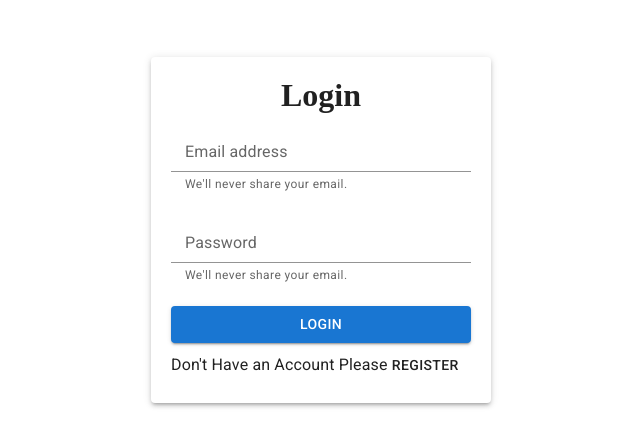
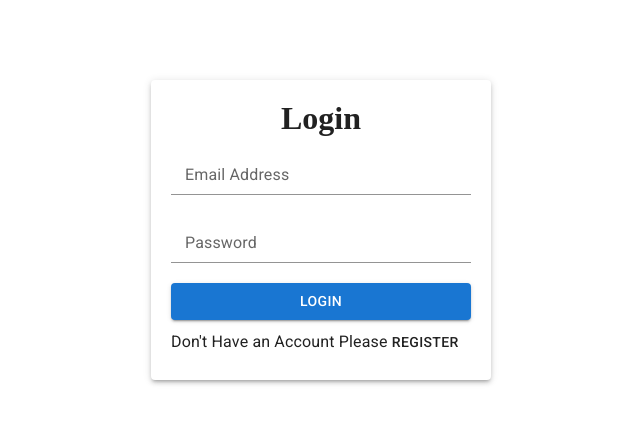
Before and after one commit to imyagnesh/clarion, a React app: page / in a window 1280 px wide. Shown: the part 170-616 px from the top of the page, without its empty margins (319-959 px from the left). Built offline with nearby package versions, Linux system fonts and the light colour scheme.

Commit message:
complited login page

```diff
--- a/package.json
+++ b/package.json
@@ -51,6 +51,7 @@
     "@mui/material": "^5.1.0",
     "@mui/styles": "^5.1.0",
     "classnames": "^2.3.1",
+    "formik": "^2.2.9",
     "prop-types": "^15.7.2",
     "react": "^17.0.2",
     "react-addons-shallow-compare": "^15.6.3",
--- a/src/components/AuthLayout/authLayout.css
+++ b/src/components/AuthLayout/authLayout.css
@@ -4,3 +4,7 @@
   justify-content: center;
   align-items: center;
 }
+
+.container .MuiPaper-root {
+  padding: 20px;
+}
--- a/src/components/AuthLayout/index.js
+++ b/src/components/AuthLayout/index.js
@@ -1,10 +1,19 @@
+import { Paper } from '@mui/material';
 import React from 'react';
 import { Outlet } from 'react-router-dom';
 import './authLayout.css';
 
 const AuthLayout = () => (
   <main className="container">
-    <Outlet />
+    <Paper
+      sx={{
+        width: '300px',
+      }}
+      className="login-container"
+      elevation={3}
+    >
+      <Outlet />
+    </Paper>
   </main>
 );
 
--- /dev/null
+++ b/src/components/Form/index.js
@@ -0,0 +1,27 @@
+import { Button } from '@mui/material';
+import { Field, Formik } from 'formik';
+import React from 'react';
+
+const Form = ({ fields, btnText, ...rest }) => (
+  <Formik {...rest}>
+    {({ handleSubmit }) => (
+      <form
+        onSubmit={handleSubmit}
+        style={{
+          display: 'flex',
+          flexDirection: 'column',
+        }}
+      >
+        {fields.map(x => (
+          <Field key={x.name} {...x} />
+        ))}
+
+        <Button type="submit" variant="contained">
+          {btnText}
+        </Button>
+      </form>
+    )}
+  </Formik>
+);
+
+export default Form;
--- /dev/null
+++ b/src/components/FormikInput/index.js
@@ -0,0 +1,19 @@
+import { FormControl, FormHelperText, Input, InputLabel } from '@mui/material';
+import React from 'react';
+
+const FormikInput = ({
+  field, // { name, value, onChange, onBlur }
+  form: { touched, errors }, // also values, setXXXX, handleXXXX, dirty, isValid, status, etc.
+  label,
+  ...props
+}) => (
+  <FormControl error={touched[field.name] && !!errors[field.name]}>
+    <InputLabel htmlFor="txt-email">{label}</InputLabel>
+    <Input {...field} {...props} />
+    {touched[field.name] && !!errors[field.name] && (
+      <FormHelperText>{errors[field.name]}</FormHelperText>
+    )}
+  </FormControl>
+);
+
+export default FormikInput;
--- /dev/null
+++ b/src/context/localeContext.js
@@ -0,0 +1,14 @@
+import React, { createContext, useState } from 'react';
+
+export const LocaleContext = createContext();
+
+const LocaleProvider = ({ children }) => {
+  const [locale, setLocale] = useState('en');
+  return (
+    <LocaleContext.Provider value={{ locale, setLocale }}>
+      {children}
+    </LocaleContext.Provider>
+  );
+};
+
+export default LocaleProvider;
--- a/src/index.js
+++ b/src/index.js
@@ -2,11 +2,14 @@ import React from 'react';
 import ReactDOM from 'react-dom';
 import { BrowserRouter } from 'react-router-dom';
 import App from './App';
+import LocaleProvider from './context/localeContext';
 import './root.css';
 
 ReactDOM.render(
-  <BrowserRouter>
-    <App />
-  </BrowserRouter>,
+  <LocaleProvider>
+    <BrowserRouter>
+      <App />
+    </BrowserRouter>
+  </LocaleProvider>,
   document.getElementById('root'),
 );
--- a/src/pages/Login/index.js
+++ b/src/pages/Login/index.js
@@ -1,50 +1,30 @@
-import React from 'react';
-import { makeStyles } from '@mui/styles';
+import React, { useContext } from 'react';
 import { useNavigate } from 'react-router-dom';
 import Paper from '@mui/material/Paper';
-import FormControl from '@mui/material/FormControl';
-import InputLabel from '@mui/material/InputLabel';
-import Button from '@mui/material/Button';
-import Input from '@mui/material/Input';
 import Typography from '@mui/material/Typography';
-import FormHelperText from '@mui/material/FormHelperText';
 import './login.css';
+import FormikInput from '../../components/FormikInput';
+import Form from '../../components/Form';
+import { loginFields, loginInitialValues } from './loginFields';
+// import { LocaleContext } from '../../context/localeContext';
 
 const Login = () => {
   const navigate = useNavigate();
+  //   const { locale, setLocale } = useContext(LocaleContext);
+
+  console.log('hello');
+
   return (
-    <Paper
-      sx={{
-        width: '300px',
+    <>
+      <h1>Login</h1>
+      <Form
+        fields={loginFields}
+        initialValues={loginInitialValues}
+        btnText="Login"
+        onSubmit={val => {
+          console.log(val);
         }}
-      className="login-container"
-      elevation={3}
-    >
-      <h1>Login</h1>
-      <form
-        style={{
-          display: 'flex',
-          flexDirection: 'column',
-        }}
-      >
-        <FormControl>
-          <InputLabel htmlFor="txt-email">Email address</InputLabel>
-          <Input id="txt-email" aria-describedby="txt-email-text" />
-          <FormHelperText id="txt-email-text">
-            We'll never share your email.
-          </FormHelperText>
-        </FormControl>
-
-        <FormControl>
-          <InputLabel htmlFor="txt-password">Password</InputLabel>
-          <Input id="txt-password" aria-describedby="text-password-text" />
-          <FormHelperText id="text-password-text">
-            We'll never share your email.
-          </FormHelperText>
-        </FormControl>
-
-        <Button variant="contained">Login</Button>
-
+      />
       <Typography variant="body1" gutterBottom>
         Don't Have an Account Please{' '}
         <Typography
@@ -55,9 +35,38 @@ const Login = () => {
           Register
         </Typography>
       </Typography>
-      </form>
-    </Paper>
+    </>
   );
 };
 
 export default Login;
+
+/* <div>
+        <h2>{locale}</h2>
+        <button
+          type="button"
+          onClick={() => {
+            setLocale('es');
+          }}
+        >
+          Change Locale
+        </button>
+      </div> */
+/* <LocaleContext.Consumer>
+        {data => {
+          console.log('context rerender');
+          return (
+            <div>
+              <h2>{data.locale}</h2>
+              <button
+                type="button"
+                onClick={() => {
+                  data.setLocale('es');
+                }}
+              >
+                Change Locale
+              </button>
+            </div>
+          );
+        }}
+      </LocaleContext.Consumer> */
--- a/src/pages/Login/login.css
+++ b/src/pages/Login/login.css
@@ -1,7 +1,3 @@
-.MuiPaper-root {
-  padding: 20px;
-}
-
 /* .MuiFormControl-root {
   padding: 10px 0;
 } */
--- /dev/null
+++ b/src/pages/Login/loginFields.js
@@ -0,0 +1,32 @@
+import FormikInput from '../../components/FormikInput';
+
+export const loginFields = [
+  {
+    name: 'email',
+    label: 'Email Address',
+    component: FormikInput,
+    validate: value => {
+      if (!value) {
+        return 'Required...';
+      }
+      return '';
+    },
+  },
+  {
+    name: 'password',
+    label: 'Password',
+    type: 'password',
+    component: FormikInput,
+    validate: value => {
+      if (!value) {
+        return 'Required...';
+      }
+      return '';
+    },
+  },
+];
+
+export const loginInitialValues = {
+  email: '',
+  password: '',
+};
--- a/src/pages/Register/index.js
+++ b/src/pages/Register/index.js
@@ -1,5 +1,13 @@
 import React from 'react';
+import { LocaleContext } from '../../context/localeContext';
 
-const Register = () => <div>Hello From Register</div>;
+const Register = () => (
+  <div>
+    <h1>Register</h1>
+    <LocaleContext.Consumer>
+      {data => <div>{data.locale}</div>}
+    </LocaleContext.Consumer>
+  </div>
+);
 
 export default Register;
```
Lines whose indentation alone changed are shown as unchanged.
